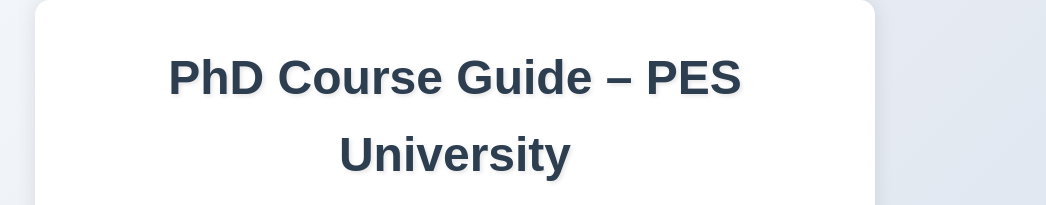
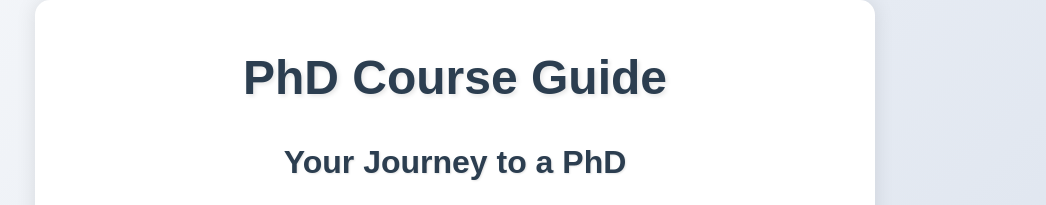
Before and after one commit to arjunbabu83/PhD_Process-Unofficial-, a plain HTML site: page index.html in a window 1280 px wide. Shown: the top 205 px of the page, without its empty margins (185-1231 px from the left). Drawn offline with Linux system fonts and the light colour scheme.

Commit message:
Update index.html

```diff
--- a/index.html
+++ b/index.html
@@ -96,7 +96,7 @@
 </head>
 <body>
   <div class="container">
-    <h1>PhD Course Guide – PES University</h1>
+    <h1>PhD Course Guide </h1>
     <h2>Your Journey to a PhD</h2>
     <ol>
       <li>
```
